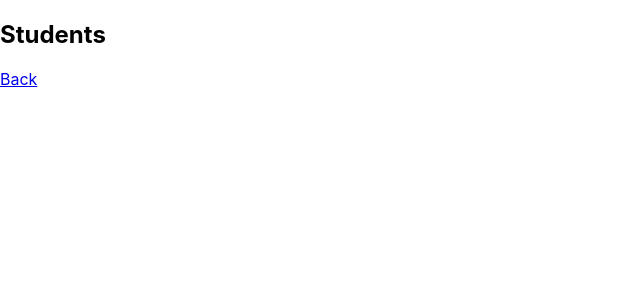
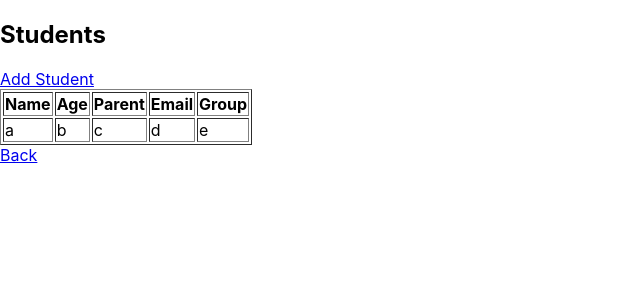
Before and after one commit to dannypadilla/cs5220-homework-3, a React (Create React App) app: page /students in a window 1280 px wide. Shown: the top 300 px of the page, without its empty margins (0-640 px from the left). Built offline with nearby package versions, Linux system fonts and the light colour scheme.

Commit message:
ADD - student route and table

```diff
--- a/src/App.js
+++ b/src/App.js
@@ -4,6 +4,7 @@ import { BrowserRouter as Router, Switch, Route } from "react-router-dom";
 import LessonManagement from "./components/LessonManagement"
 import Students from "./components/Students"
 import Groups from "./components/Groups"
+import AddStudent from "./components/AddStudent"
 
 function App() {
   return (
@@ -18,6 +19,10 @@ function App() {
           <Groups />
         </Route>
 
+        <Route path="/add_student">
+          <AddStudent />
+        </Route>
+
         <Route path="/">
           <LessonManagement />
         </Route>
--- /dev/null
+++ b/src/components/AddStudent.js
@@ -0,0 +1,19 @@
+
+import { useState } from "react";
+import { Link, useHistory } from "react-router-dom";
+import axios from "axios";
+
+function AddStudent() {
+    return (
+        <>
+            <h2>Add Student</h2>
+            <Link to="/students">Back</Link>
+        </>
+    );
+}
+
+
+
+
+
+export default AddStudent;
--- a/src/components/Students.js
+++ b/src/components/Students.js
@@ -5,8 +5,38 @@ import axios from "axios";
 function Students() {
     return (
         <>
-            <h2>Students</h2>
+
+        <h2>Students</h2>
+
+        <div>
+            <Link to="/add_student">Add Student</Link>
+        </div>
+
+        <div>
+            <table border="1px">
+                <thead>
+                    <tr>
+                        <th>Name</th>
+                        <th>Age</th>
+                        <th>Parent</th>
+                        <th>Email</th>
+                        <th>Group</th>
+                    </tr>
+                </thead>
+                <tbody>
+                    <tr>
+                        <td>a</td>
+                        <td>b</td>
+                        <td>c</td>
+                        <td>d</td>
+                        <td>e</td>
+                    </tr>
+                </tbody>
+            </table>
+
             <Link to="/">Back</Link>
+        </div>
+
         </>
     );
 }
```
